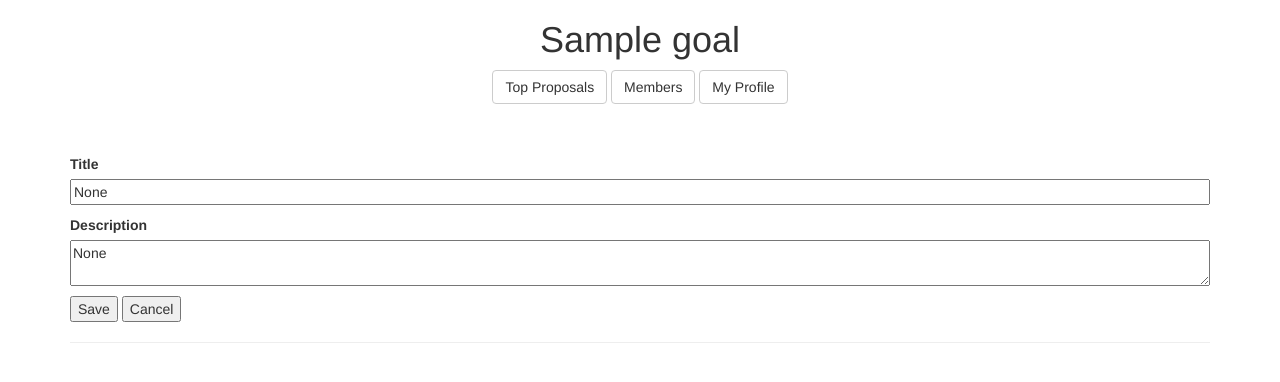
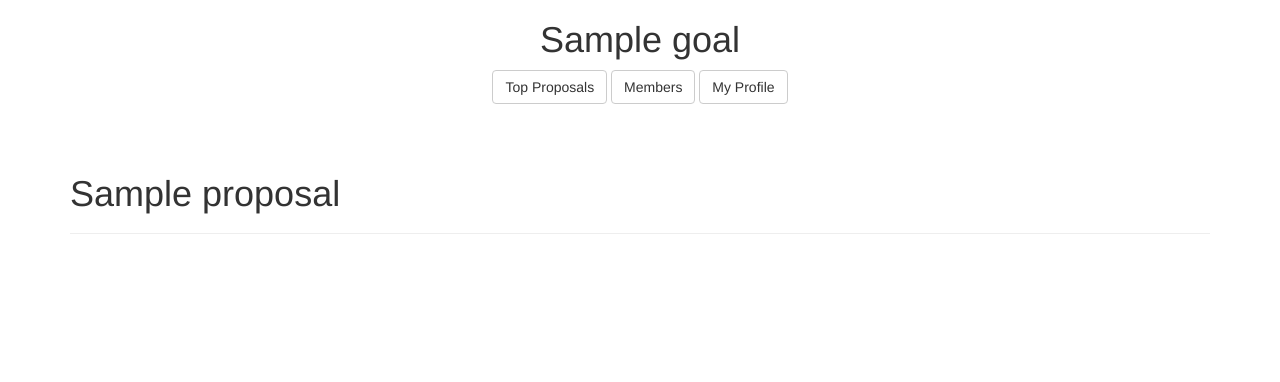
Before and after one commit to Cmlsltnl/shared-goals, a Django app: a page that uses src/shared_goals/templates/base.html in a window 1280 px wide. Shown: the part 44-426 px from the top of the page. Run offline with Django 3.2, Linux system fonts and the light colour scheme; a user stored in the database is signed in; tables that the repository leaves empty hold one stand-in row (values such as "Sample post"); some libraries are stand-ins or nearby versions.

Commit message:
Add model Rating

```diff
--- a/src/proposal/admin.py
+++ b/src/proposal/admin.py
@@ -1,6 +1,7 @@
 from django.contrib import admin
 
 # Register your models here.
-from .models import Proposal
+from .models import Proposal, Rating
 
 admin.site.register(Proposal)
+admin.site.register(Rating)
--- a/src/proposal/models.py
+++ b/src/proposal/models.py
@@ -7,7 +7,8 @@
     title = models.CharField(max_length=100, unique=True)
     pub_date = models.DateTimeField('date published', auto_now_add=True)
     goal = models.ForeignKey(Goal)
-    rating = models.DecimalField(max_digits=2, decimal_places=1, default=0.0)
+    avg_rating = models.DecimalField(
+        max_digits=2, decimal_places=1, default=0.0)
     owner = models.ForeignKey(Member)
     image_url = models.URLField(blank=True)
     slug = models.SlugField('slug', max_length=60, blank=True, unique=True)
@@ -19,3 +20,13 @@
 
     def __str__(self):
         return self.title
+
+
+class Rating(models.Model):
+    pub_date = models.DateTimeField('date published', auto_now_add=True)
+    owner = models.ForeignKey(Member)
+    proposal = models.ForeignKey(Proposal)
+    rating = models.PositiveSmallIntegerField(default=0)
+
+    def __str__(self):
+        return "Rating for %s" % self.proposal.title
--- a/src/proposal/templates/proposal/new_proposal.html
+++ b/src/proposal/templates/proposal/new_proposal.html
@@ -1,6 +1,5 @@
 {% extends 'base.html' %}
 
-{% load markdown_deux_tags %}
 
 {% block content %}
 
--- a/src/proposal/templates/proposal/new_proposal_html.py
+++ b/src/proposal/templates/proposal/new_proposal_html.py
@@ -39,11 +39,8 @@
         button("Cancel", name="cancel", value="cancelled")
 
 print("{% extends 'base.html' %}\n")
-print("{% load markdown_deux_tags %}")
 
 with django_block("content") as content:
     goal_header()
     proposal_form()
-    # with django_if("proposal"):
-    #     text("{{ proposal.description|markdown }}")
 print(content)
--- a/src/proposal/templates/proposal/proposal.html
+++ b/src/proposal/templates/proposal/proposal.html
@@ -1,24 +1,18 @@
-<!DOCTYPE html>
-<html>
-  <head>
-    <title>Shared Goal</title>
-    <link href="http://maxcdn.bootstrapcdn.com/bootstrap/3.3.6/css/bootstrap.min.css" rel="stylesheet"><script src="https://ajax.googleapis.com/ajax/libs/jquery/1.12.0/jquery.min.js" type="text/javascript"></script><script src="http://maxcdn.bootstrapcdn.com/bootstrap/3.3.6/js/bootstrap.min.js" type="text/javascript"></script></head>
-  <body>
-    <div class="container">
-      <div class="row">
-        <div class="col-md-10"></div>
-        <div class="btn-group btn-new-proposal col-md-2">
-          <button class="btn">New Proposal</button>
-        </div>
-      </div>
-      <div class="row">
-        <div class="text-center">
-          <div class="proposal-header">
-            <img class="proposal-img" height="75" src="http://i27.photobucket.com/albums/c193/sally_anne_/Fairtrade/mark_colour_vertical.jpg" width="75">
-            <h3 class="proposal-title">Buy Fair Trade products</h3>
-          </div>
-        </div>
+{% extends 'base.html' %}
+
+{% load markdown_deux_tags %}
+
+{% block content %}
+
+  <div class="row main-menu">
+    <div class="text-center">
+      <h1>{{ goal.title }}</h1>
+      <div class="button-grp">
+        <button class="btn btn-default" onclick="location.href='{% url 'index' goal.slug %}';">Top Proposals</button>
+        <button class="btn btn-default">Members</button>
+        <button class="btn btn-default" onclick="location.href='{% url 'profile' goal.slug %}';">My Profile</button>
       </div>
     </div>
-  </body>
-</html>
+  </div>
+  <h1>{{ proposal.title }}</h1>{{ proposal.description|markdown }}
+{% endblock %}
--- a/src/proposal/views.py
+++ b/src/proposal/views.py
@@ -8,14 +8,14 @@
 from proposal.models import Proposal
 
 
-class ProposalView(View):
-    def get(self, request, goal_slug, proposal_slug=None):
-        return self.handle(request, goal_slug, proposal_slug)
+class NewProposalView(View):
+    def get(self, request, goal_slug):
+        return self.handle(request, goal_slug)
 
-    def post(self, request, goal_slug, proposal_slug=None):
-        return self.handle(request, goal_slug, proposal_slug)
+    def post(self, request, goal_slug):
+        return self.handle(request, goal_slug)
 
-    def handle(self, request, goal_slug, proposal_slug="new-proposal"):
+    def handle(self, request, goal_slug):
         goal = get_object_or_404(Goal, slug=goal_slug)
         member = get_object_or_404(Member, user=request.user)
 
@@ -32,21 +32,29 @@
                 return HttpResponseRedirect(
                     reverse(
                         'proposal',
-                        kwargs=dict(goal_slug=goal.slug, proposal_slug=p.slug)
+                        kwargs=dict(goal_slug=goal.slug)
                     )
                 )
         else:
             form = ProposalForm()
 
-        proposal = (
-            Proposal.objects.get(slug=proposal_slug) if proposal_slug
-            else None
-        )
+        context = {
+            'goal': goal,
+            'member': member,
+            'form': form
+        }
+        return render(request, 'proposal/new_proposal.html', context)
+
+
+class ProposalView(View):
+    def get(self, request, goal_slug, proposal_slug=None):
+        goal = get_object_or_404(Goal, slug=goal_slug)
+        member = get_object_or_404(Member, user=request.user)
+        proposal = get_object_or_404(Proposal, slug=proposal_slug)
 
         context = {
             'goal': goal,
             'proposal': proposal,
-            'member': member,
-            'form': form
+            'member': member
         }
-        return render(request, 'proposal/new_proposal.html', context)
+        return render(request, 'proposal/proposal.html', context)
```
Also changed, not shown: src/proposal/templates/proposal/proposal_html.py (added, +15 -0 lines).
